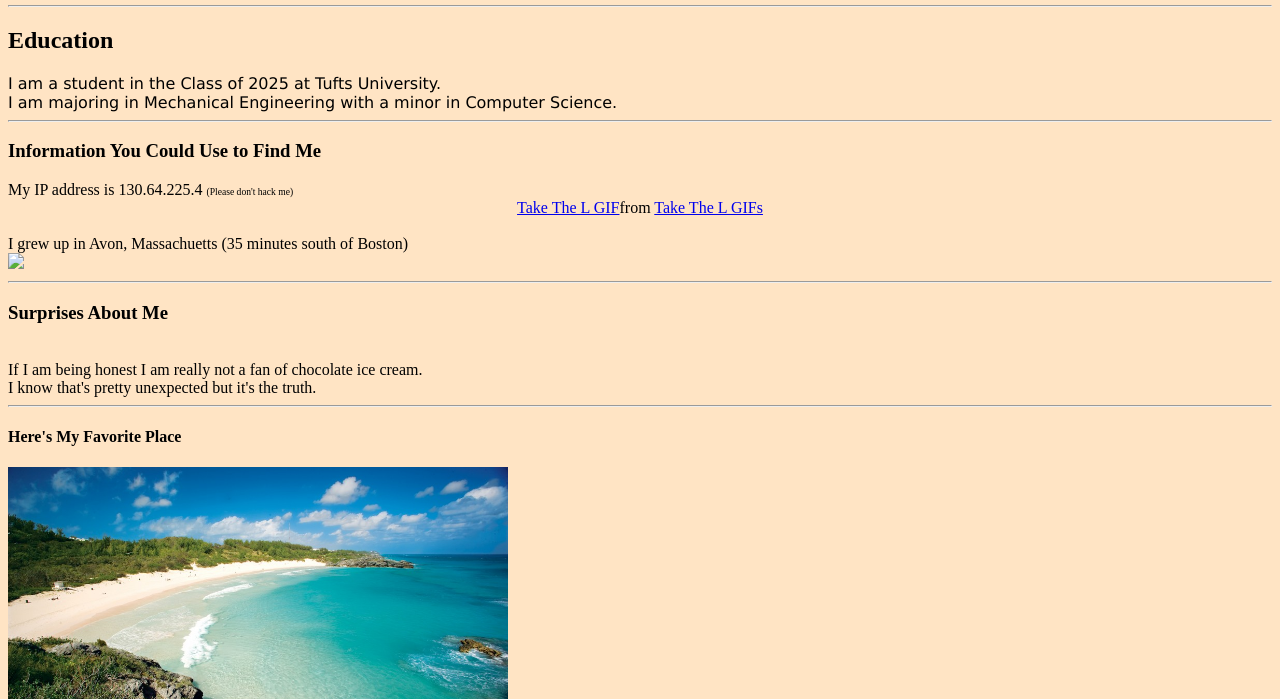
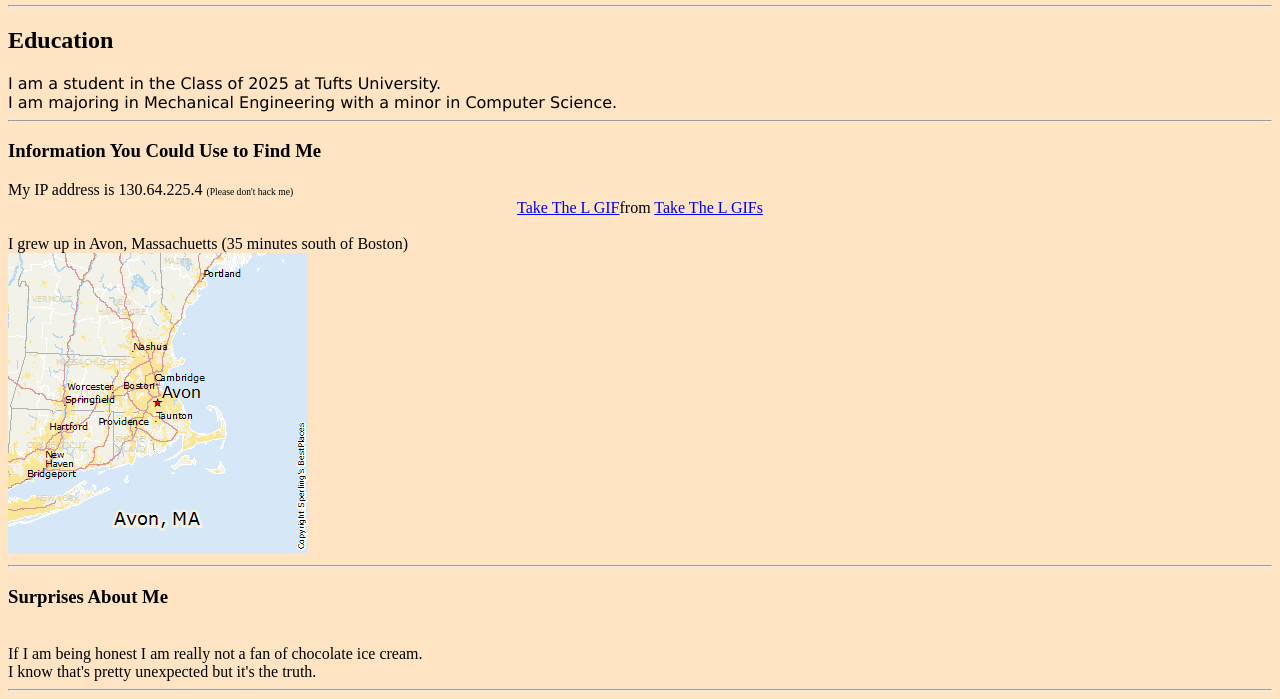
Before and after one commit to lamothejosh/CS-20-Get-Web, a plain HTML site: page index.html in a window 1280 px wide. Shown: the part 101-800 px from the top of the page. Drawn offline with Linux system fonts and the light colour scheme; a script that the page names is missing.

Commit message:
Update index.html

```diff
--- a/index.html
+++ b/index.html
@@ -22,7 +22,7 @@ img {text-align: center;}
 <p3 style="font-size:60% ;"> (Please don't hack me)</p3>
 <div class="tenor-gif-embed" data-postid="18980091" data-share-method="host" data-aspect-ratio="1.09966" data-width="18%"><a href="https://tenor.com/view/take-the-l-gif-18980091">Take The L GIF</a>from <a href="https://tenor.com/search/take+the+l-gifs">Take The L GIFs</a></div> <script type="text/javascript" async src="https://tenor.com/embed.js"></script>
 <p4> </br> I grew up in Avon, Massachuetts (35 minutes south of Boston)</br> </p4>
-<img src= "avonlocation.png">
+<img src= "avon location.png">
 <hr>
 <h3> Surprises About Me </h3>
 <p5> </br> If I am being honest I am really not a fan of chocolate ice cream. </br> I know that's pretty unexpected but it's the truth.</br> </p5>
```
